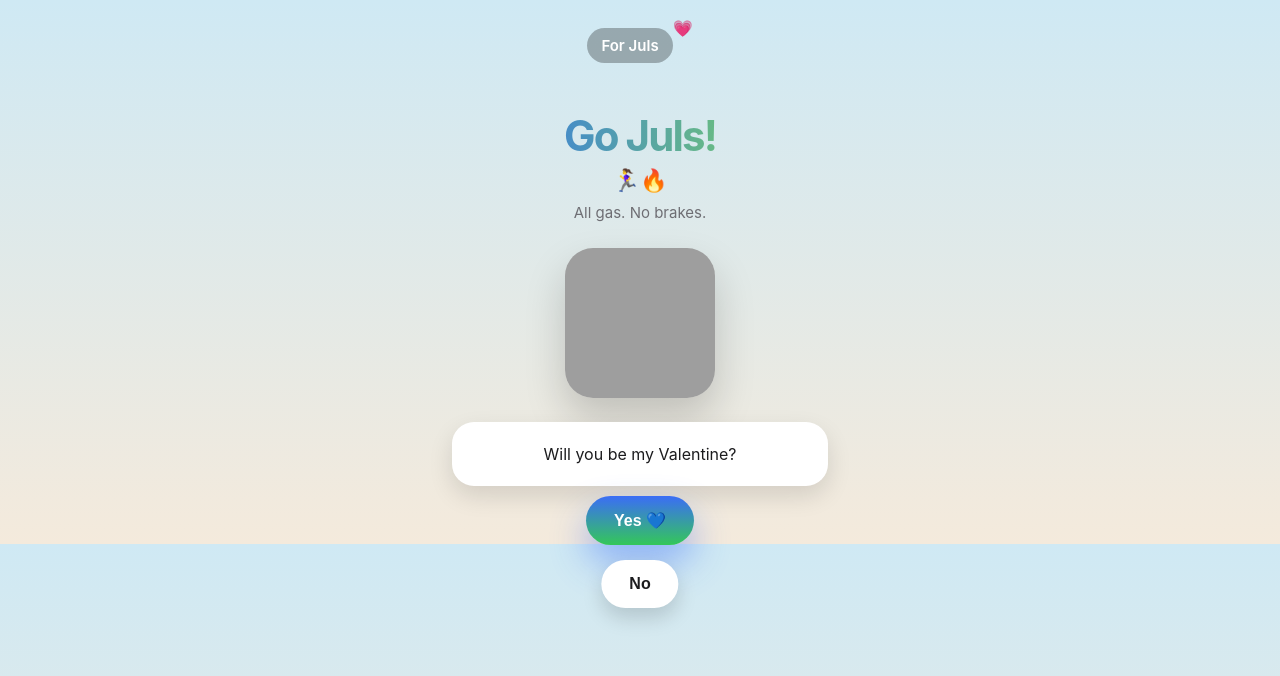
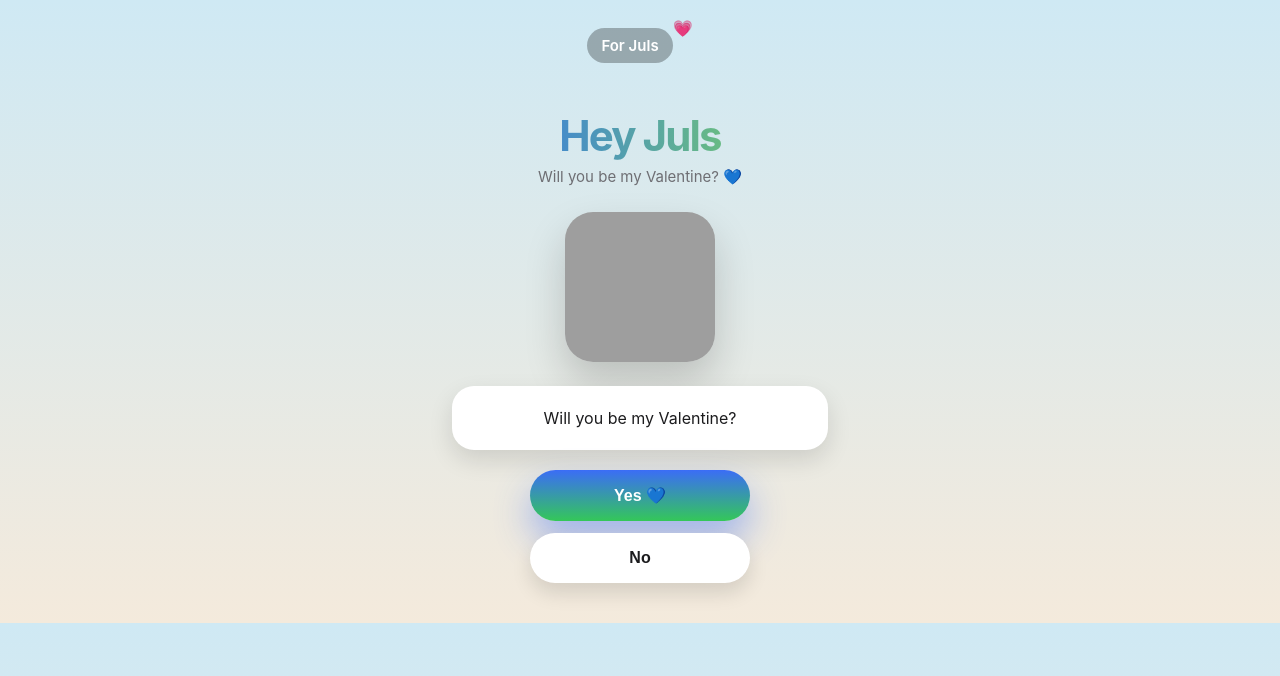
Before and after one commit to fixit-later/valentine, a plain HTML site: page index.html in a window 1280 px wide. Drawn offline with Linux system fonts and the light colour scheme; grey boxes are pictures that could not be loaded.

Commit message:
index.html

```diff
--- a/index.html
+++ b/index.html
@@ -79,17 +79,28 @@
 
     .card:nth-of-type(2){animation-delay:.05s}
 
-    .buttons{position:fixed;inset:0;pointer-events:none}
+    .buttons{
+      position:relative;
+      display:flex;
+      flex-direction:column;
+      gap:12px;
+      align-items:center;
+      margin-top:20px;
+      pointer-events:auto
+    }
 
     button{
-      pointer-events:auto;position:fixed;
-      border:none;border-radius:999px;
-      padding:15px 28px;font-size:16px;font-weight:600;
-      transition:transform .18s cubic-bezier(.2,.8,.2,1), left .12s ease, top .12s ease
+      position:static;
+      border:none;
+      border-radius:999px;
+      padding:16px 28px;
+      font-size:16px;
+      font-weight:600;
+      min-width:220px;
+      transition:transform .18s cubic-bezier(.2,.8,.2,1)
     }
 
     .yes{
-      left:50%;top:62%;transform:translateX(-50%);
       background:linear-gradient(180deg,var(--blue),var(--green));
       color:#fff;
       box-shadow:0 18px 36px rgba(59,109,246,.45)
@@ -98,9 +109,9 @@
     .yes:active{transform:translateX(-50%) scale(.96)}
 
     .no{
-      left:50%;top:70%;transform:translateX(-50%);
-      background:#fff;color:var(--text);
-      box-shadow:0 10px 20px rgba(0,0,0,.15)
+      background:#fff;
+      color:var(--text);
+      box-shadow:0 10px 20px rgba(0,0,0,.12)
     }
 
     .result{display:none;margin-top:30px;font-size:22px;font-weight:600}
@@ -115,9 +126,8 @@
   <header class="safe"><div class="wrap"><h1>For Juls</h1><div>💗</div></div></header>
 
   <main>
-    <h2>Go Juls!</h2>
-    <div class="emoji">🏃‍♀️🔥</div>
-    <p>All gas. No brakes.</p>
+    <h2>Hey Juls</h2>
+    <p>Will you be my Valentine? 💙</p>
 
     <div class="puppy">
       <img src="https://media3.giphy.com/media/v1.Y2lkPTc5MGI3NjExajh6MTU0Nmw4b2RpZTZtMGVjZXRybjkzYmxteDZmNGc0a2pvYXBldyZlcD12MV9pbnRlcm5hbF9naWZfYnlfaWQmY3Q9Zw/MDJ9IbxxvDUQM/giphy.gif" alt="puppy" />
```
